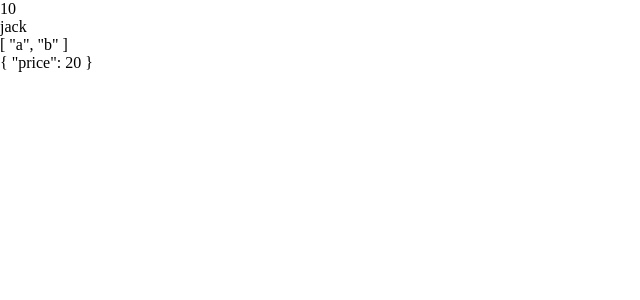
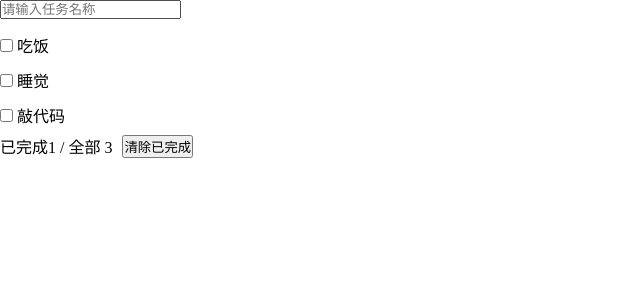
Before and after one commit to chuck47286/VUE-TypeScript, a Vue app in the folder todolist/: page / in a window 1280 px wide. Shown: the top 300 px of the page, without its empty margins (0-640 px from the left). Built offline with nearby package versions, Linux system fonts and the light colour scheme.

Commit message:
[feat] 组件中的方法绑定、样式调整

```diff
--- a/todolist/src/components/navFooter/NavFooter.vue
+++ b/todolist/src/components/navFooter/NavFooter.vue
@@ -1,17 +1,22 @@
 <template>
     <!-- 编写html内容 -->
-    <div>
-        fotter
+    <div class="container">
+        <div>已完成{{ isComplete }} / 全部 {{ all }}</div>
+        <div v-if="isComplete > 0" class="btn">
+            <button @click="clear">
+                清除已完成
+            </button>
+        </div>
     </div>
 </template>
 
 
 <script>
-// 编写js内容
-import { defineComponent } from 'vue'
+// 编写js内容, ref
+import { defineComponent, ref } from 'vue'
 export default defineComponent({
     // 当前组件名称
-    name: 'Home',
+    name: 'navFooter',
     // 接收父组件的数据
     props: {
 
@@ -21,8 +26,16 @@ export default defineComponent({
 
     },
     setup(props, ctx) {
+        let isComplete = ref(1)
+        let all = ref(3)
+        // 清除事件
+        let clear = () => {
+            console.log("clear");
+        }
         return {
-
+            isComplete,
+            all,
+            clear
         }
     }
 })
@@ -30,4 +43,11 @@ export default defineComponent({
 
 <style scoped lang="scss">
 /* CSS样式+作用域(当前组件生效) */
+.container {
+    display: flex;
+    align-items: center;
+    .btn {
+        margin-left: 10px;
+    }
+}
 </style>
--- a/todolist/src/components/navHeader/NavHeader.vue
+++ b/todolist/src/components/navHeader/NavHeader.vue
@@ -1,17 +1,21 @@
 <template>
     <!-- 编写html内容 -->
     <div>
-        header
+        <input
+        placeholder="请输入任务名称"
+        v-model="value"
+        @keydown.enter="enter"
+        />
     </div>
 </template>
 
 
 <script>
 // 编写js内容
-import { defineComponent } from 'vue'
+import { defineComponent, ref } from 'vue'
 export default defineComponent({
     // 当前组件名称
-    name: 'Home',
+    name: 'navHeader',
     // 接收父组件的数据
     props: {
 
@@ -21,8 +25,14 @@ export default defineComponent({
 
     },
     setup(props, ctx) {
+        let value = ref('')
+        // 按回车确认
+        let enter = () => {
+            console.log(value.value)
+        }
         return {
-
+            value,
+            enter
         }
     }
 })
@@ -30,4 +40,7 @@ export default defineComponent({
 
 <style scoped lang="scss">
 /* CSS样式+作用域(当前组件生效) */
+input {
+    margin-bottom: 10px;
+}
 </style>
--- a/todolist/src/components/navMain/NavMain.vue
+++ b/todolist/src/components/navMain/NavMain.vue
@@ -1,17 +1,21 @@
 <template>
     <!-- 编写html内容 -->
-    <div>
-        main
+    <div v-for="(item, index) in list" :key="index">
+        <div class="item">
+            <input type="checkbox" v-model="item.complete"/>
+            {{item.title}}
+            <button class="del" @click="del(item, index)">删除</button>
+        </div>
     </div>
 </template>
 
 
 <script>
 // 编写js内容
-import { defineComponent } from 'vue'
+import { defineComponent, ref } from 'vue'
 export default defineComponent({
     // 当前组件名称
-    name: 'Home',
+    name: 'navMain',
     // 接收父组件的数据
     props: {
 
@@ -21,8 +25,29 @@ export default defineComponent({
 
     },
     setup(props, ctx) {
+        // 罗列复选框
+        let list = ref([
+            {
+                title: '吃饭',
+                complete: false
+            },
+            {
+                title: '睡觉',
+                complete: false
+            },
+            {
+                title: '敲代码',
+                complete: false
+            }
+        ])
+        // 删除任务
+        let del = (item, index) => {
+            console.log(item)
+            console.log(index)
+        }
         return {
-
+            list,
+            del
         }
     }
 })
@@ -30,4 +55,24 @@ export default defineComponent({
 
 <style scoped lang="scss">
 /* CSS样式+作用域(当前组件生效) */
+    .item {
+        height: 35px;
+        line-height: 35px;
+        position: relative;
+        width: 160px;
+        cursor: pointer;
+        button {
+            position: absolute;
+            right: 20px;
+            top: 6px;
+            display: none;
+            // z-index: 99;
+        }
+        &:hover{
+            background: #ddd;
+            button {
+                display: block;
+            }
+        }
+    }
 </style>
--- a/todolist/src/views/HomeView.vue
+++ b/todolist/src/views/HomeView.vue
@@ -1,15 +1,18 @@
 <template>
   <!-- 编写html内容 -->
   <!-- 1.子组件引入 -->
-  <!-- <nav-header></nav-header>
+  <nav-header></nav-header>
   <nav-main></nav-main>
-  <nav-footer></nav-footer> -->
+  <nav-footer></nav-footer>
 
   <!-- 2. ref定义数据 or reactive + torefs -->
-  <div>
+  <!-- <div @click="clickNum">
     {{ num }}
   </div>
-  <div>
+  <div @click="clickNum1">
+    {{ num1 }}
+  </div> -->
+  <!-- <div>
     {{ name }}
   </div>
   <div>
@@ -17,7 +20,7 @@
   </div>
   <div>
     {{ obj }}
-  </div>
+  </div> -->
 
   <!-- 3. reactive 定义对象 -->
   <!-- <div>
@@ -61,6 +64,7 @@ export default defineComponent({
     // let obj = ref({
     //   age: 20
     // })
+    let num1 = ref(20)
     let data = reactive({
       num: 10,
       name: 'jack',
@@ -70,6 +74,16 @@ export default defineComponent({
       },
       arr: ['a', 'b', 'c', 'd']
     })
+    // 定义方法
+    let clickNum = () => {
+      // 访问reactive定义的数据，要写对象的属性名的形式
+      console.log(data.num)
+    }
+    let clickNum1 = () => {
+      // 访问ref定义的数据，要写数据名.value形式
+      console.log(num1.value)
+    }
+
     return {
       // num,
       // name,
@@ -77,7 +91,10 @@ export default defineComponent({
       // obj
 
       // data
-      ...toRefs(data)
+      ...toRefs(data),
+      num1,
+      clickNum,
+      clickNum1
     }
   }
 })
```
